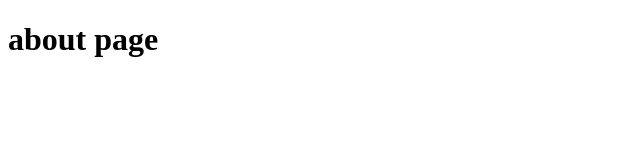
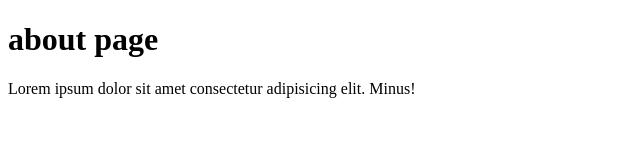
Before and after one commit to zinphyoko/splitmate, a plain HTML site: page about.html in a window 1280 px wide. Shown: the whole page, without its empty margins (0-640 px from the left). Drawn offline with Linux system fonts and the light colour scheme.

Commit message:
about page update

```diff
--- a/about.html
+++ b/about.html
@@ -7,6 +7,6 @@
 </head>
 <body>
     <h1>about page</h1>
-
+    <p>Lorem ipsum dolor sit amet consectetur adipisicing elit. Minus!</p>
 </body>
 </html>
```
